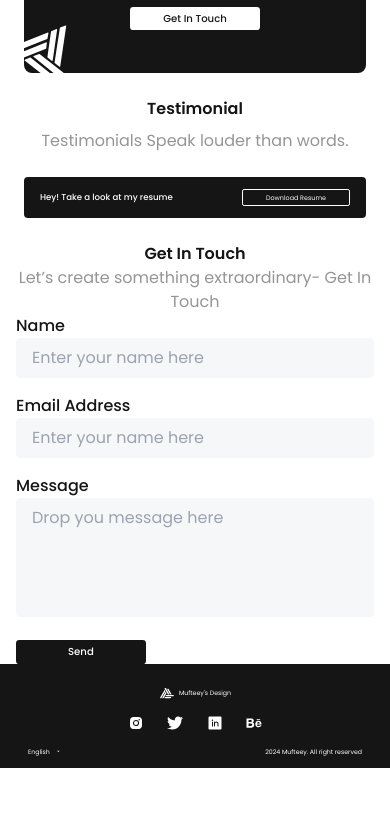
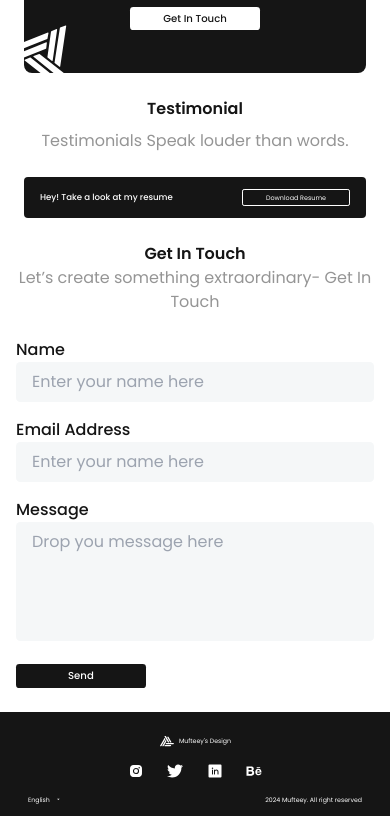
Before and after one commit to mmustaphak/ui-ux-portfolio, a React (Vite) app: page / in a window 390 px wide. Shown: the part 1987-2803 px from the top of the page. Before the commit the page ends 2755 px from the top, so only its background shows below. Built offline with nearby package versions, Linux system fonts and the light colour scheme.

Commit message:
Fixed the vertical margin of the Form component

```diff
--- a/src/components/GetInTouchForm.jsx
+++ b/src/components/GetInTouchForm.jsx
@@ -5,7 +5,7 @@ figure out how to push the submit button to the left*/
 
 export default function GetInTouchForm() {
   return (
-    <Form className="px-4 flex flex-col mx-auto md:my-6 md:px-8 lg:px-0 lg:my-[50px] lg:w-[90%]">
+    <Form className="px-4 my-6 flex flex-col mx-auto md:my-8 md:px-8 lg:px-0 lg:my-[50px] lg:w-[90%]">
       <label className="block font-medium text-left text-black md:mt-6 lg:text-2xl">
         Name <br />
         <input
```
